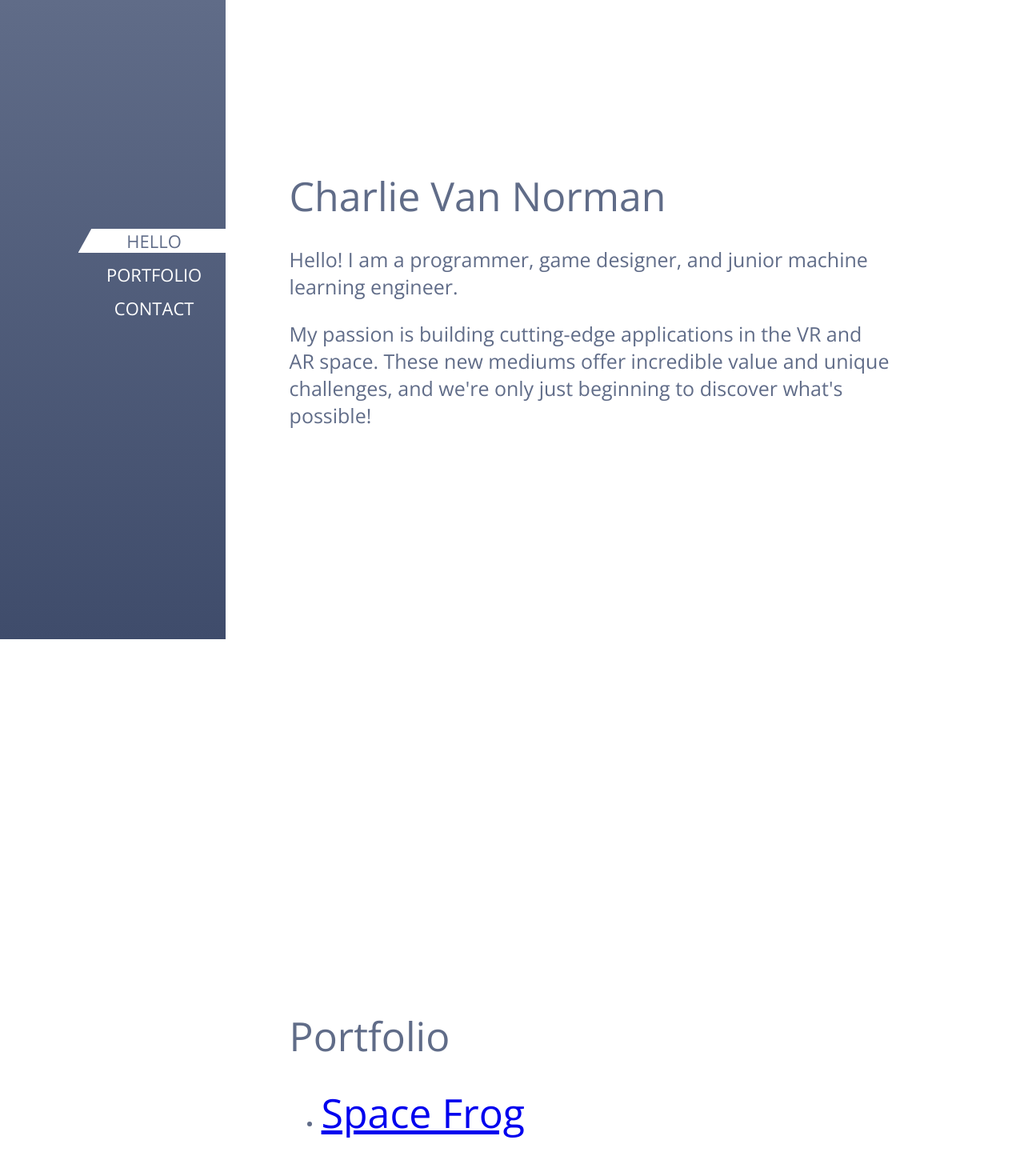
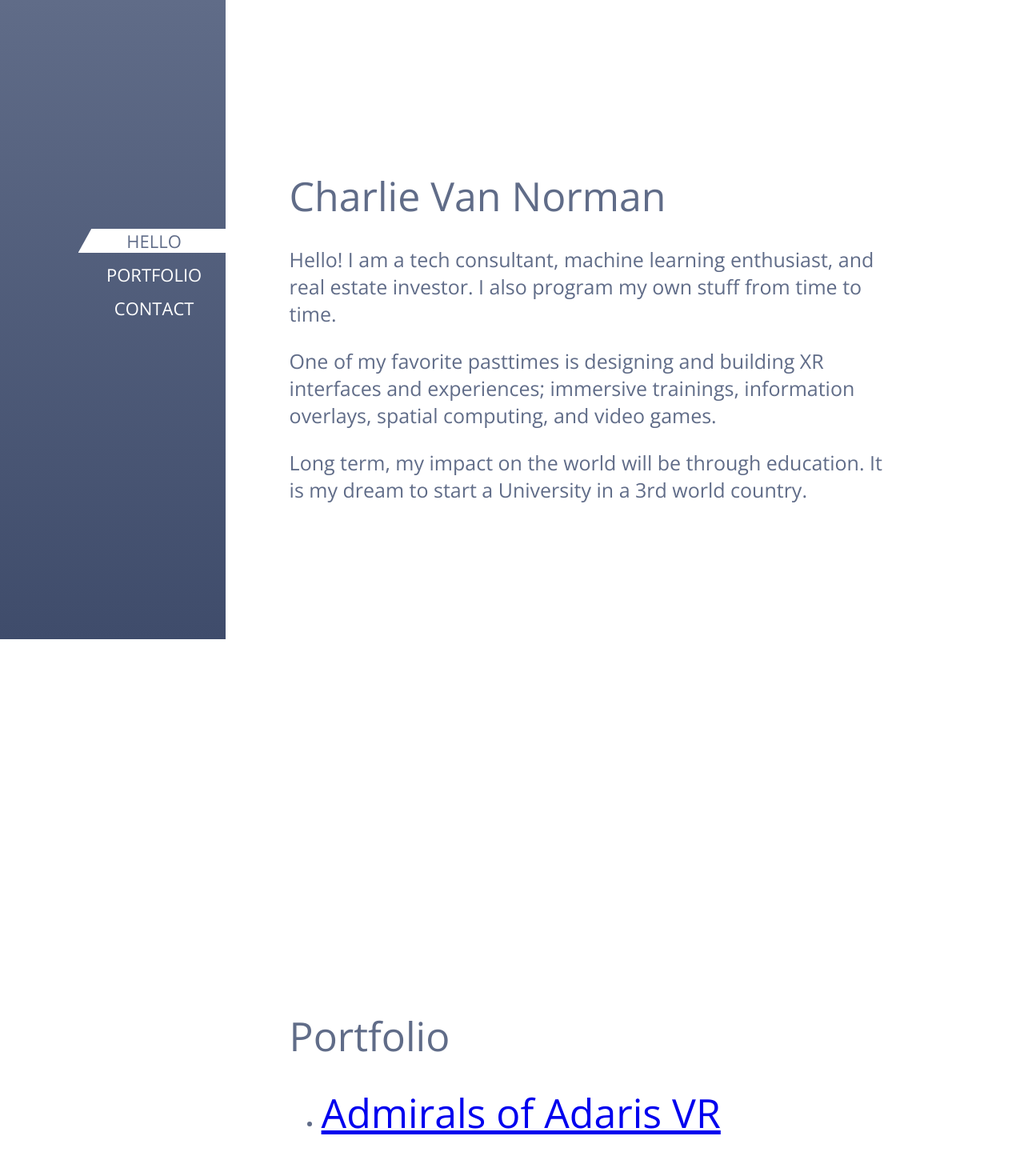
Before and after one commit to vannorman/vannorman, a Django app: page / in a window 1280 px wide. Shown: the part 151-1601 px from the top of the page at 80% size. Run offline with Django 3.2, Linux system fonts and the light colour scheme.

Commit message:
Updated portfolio and hello

```diff
--- a/vannorman/templates/home.html
+++ b/vannorman/templates/home.html
@@ -26,9 +26,10 @@
 		<div class="container">
 			<div class="title"> Charlie Van Norman </div>
 
-			<P> Hello! I am a programmer, game designer, and junior machine learning engineer. </p>
-			<P> My passion is building cutting-edge applications in the VR and AR space. These new mediums offer incredible value and unique challenges, and we're only just beginning to discover what's possible!
+			<P> Hello! I am a tech consultant, machine learning enthusiast, and real estate investor. I also program my own stuff from time to time. </p>
+			<P> One of my favorite pasttimes is designing and building XR interfaces and experiences; immersive trainings, information overlays, spatial computing, and video games.
 			</p>
+			<p> Long term, my impact on the world will be through education. It is my dream to start a University in a 3rd world country.
 			<!-- <p> New heroes are born every day. With the right knowledge and opportunities, they may be empowered. My life's ambition is to empower as many people as possible. -->
 			</p>
 			</div>
--- a/vannorman/views.py
+++ b/vannorman/views.py
@@ -122,10 +122,38 @@ def home(request):
 	obj = {}
 	obj['works'] = []
 	obj['works'].append({
-		"title" : "Space Frog",
+		"title" : "Admirals of Adaris VR",
+		"background" : "",
+		"position" : "Developer, Game Designer",
+		"link" : "https://www.havik.us",
+		"date" : "2019",
+		"description" : "A multiplayer VR experience where you build and control a fleet of ships in space.",
+		"video" : {
+			"source": "https://player.vimeo.com/video/362128849",
+			"image" : ""
+		},
+		"images" : [
+		],
+	})
+	obj['works'].append({
+		"title" : "Havik Air Strike VR",
+		"background" : "",
+		"position" : "Developer, Game Designer",
+		"link" : "https://www.havik.us",
+		"date" : "2019",
+		"description" : "A simulation for Air Force equipment and procedure training. Features include weather control, night vision, Garmin GPS, Garmin watch, izlid, rangefinder, 3rd party military vehicle and mission integration. Video is confidential, private demo may be available upon request.",
+		"video" : {
+			"source": "https://player.vimeo.com/video/399474483",
+			"image" : ""
+		},
+		"images" : [
+		],
+	})
+	obj['works'].append({
+		"title" : "Space Frog VR",
 		"background" : "spacefrog_background.jpg",
 		"position" : "Developer, Game Designer",
-		"link" : "https://www.facebook.com/spacefrogvr/",
+		"link" : "https://store.steampowered.com/app/978650/SpaceFrog_VR/",
 		"date" : "2018 Q1 - Q4",
 #		"subtitle" : "A Virtual Reality fitness game in collaboration with Alex Goldman",
 		"description" : "A VR Active Fitness game in collaboration with Alex Goldman, which engages the player to utilize the body and controllers in motion throughout the full play area (2 x 3 meters)",
```
